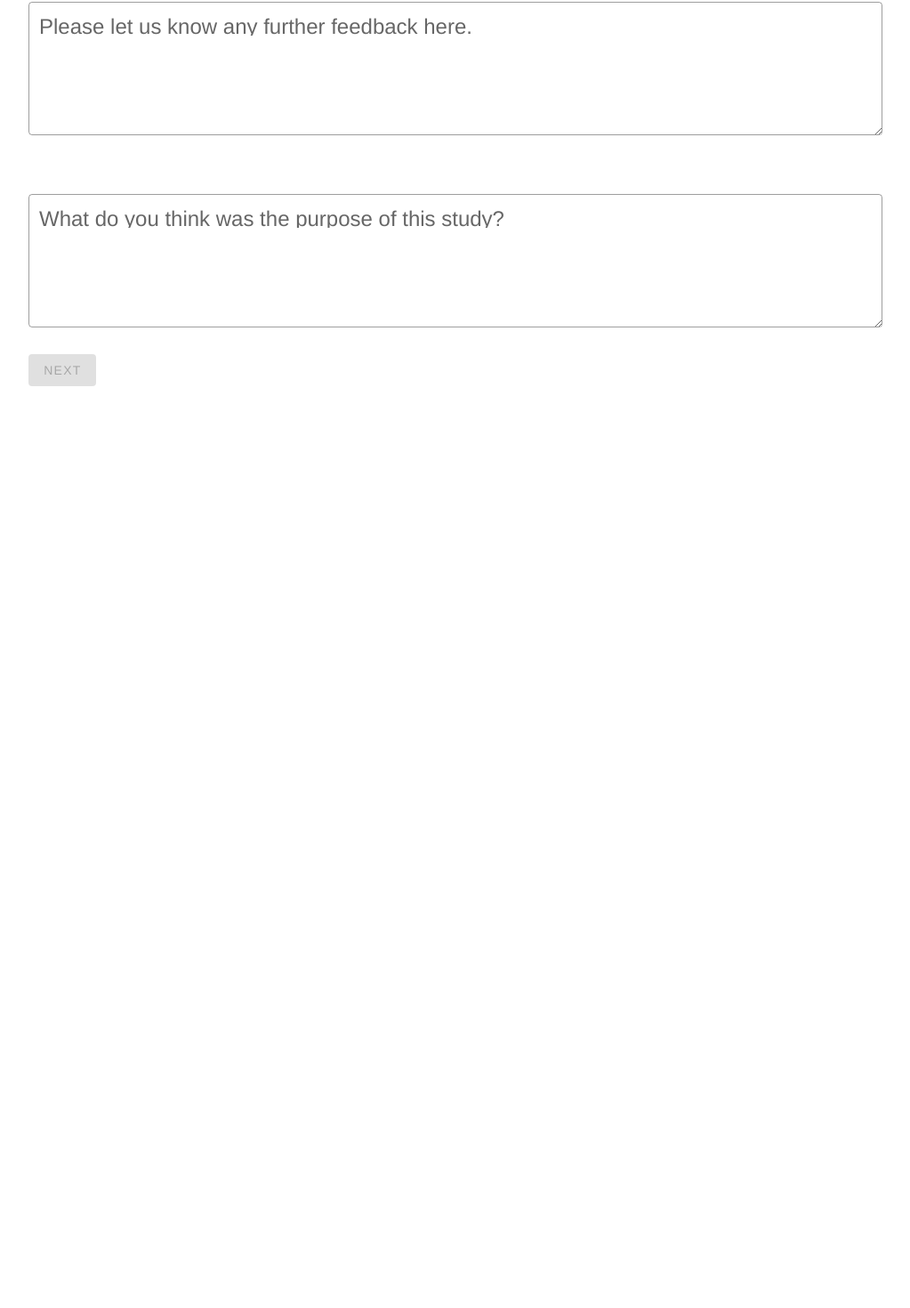
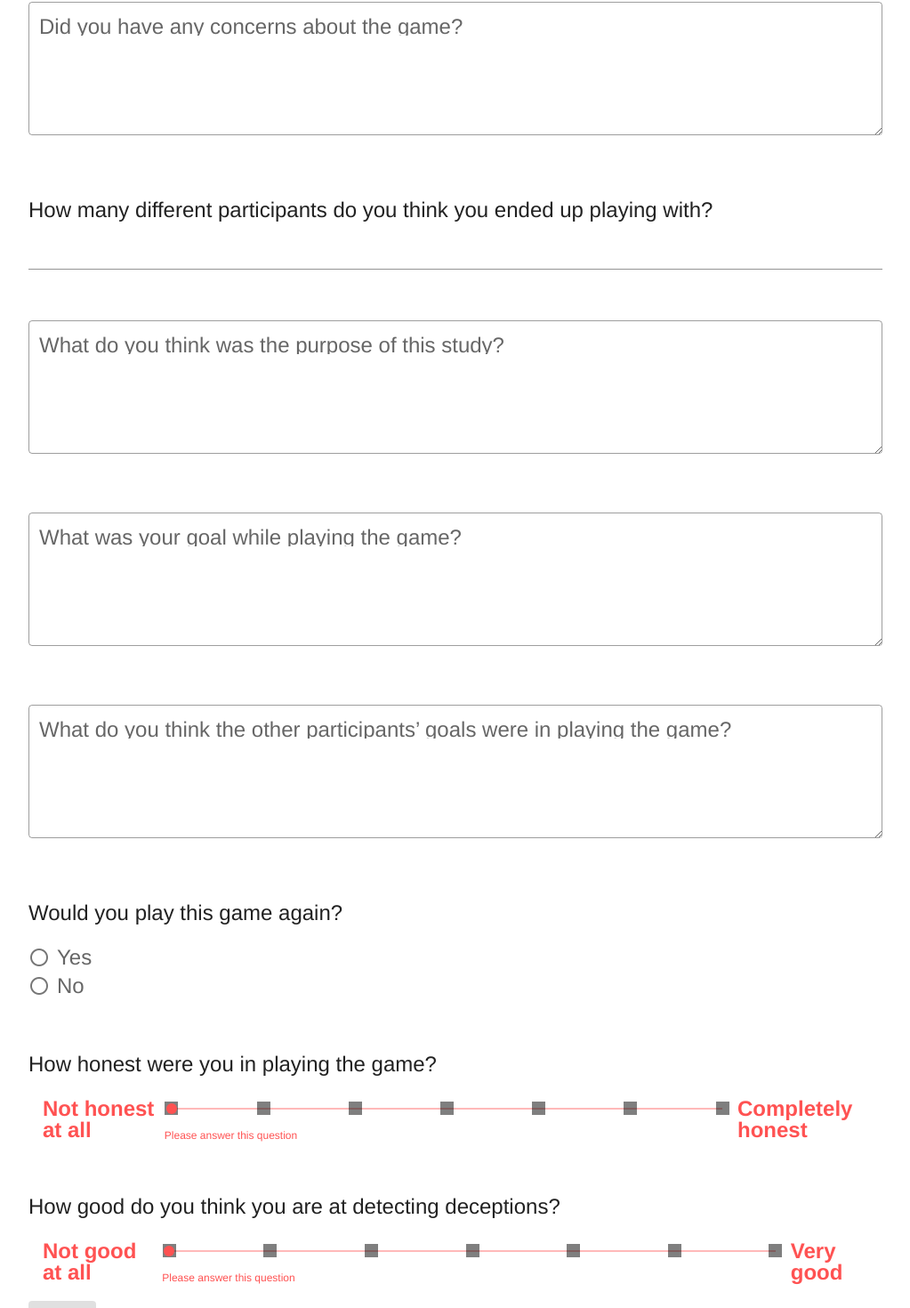
Before and after one commit to ucbtszh/cards-game, a Vue app: page /feedback in a window 1280 px wide. Shown: the part 235-1705 px from the top of the page at 89% size, without its empty margins (128-1151 px from the left). Before the commit the page ends 877 px from the top, so only its background shows below. Built offline with nearby package versions, Linux system fonts and the light colour scheme.

Commit message:
added debrief questions

```diff
--- a/src/views/Feedback.vue
+++ b/src/views/Feedback.vue
@@ -1,17 +1,16 @@
 <template>
   <div id="feedback">
     <v-form v-model="isValid">
-        To what extent did you feel you understood the task?<br>
+      To what extent did you feel you understood the task?<br />
       <v-card-text>
         <v-slider
           v-model="understoodTaskResponse"
-          :max="4"
-          @click="rated=true"
-          :rules="[rated==true || 'Please answer this question']"
+          :max="6"
+          @click="rated = true"
+          :rules="[rated == true || 'Please answer this question']"
           step="1"
           ticks="always"
-          tick-size="15"
-          required
+          tick-size="10"
           ><template v-slot:prepend>
             <h4>Not at all</h4>
           </template>
@@ -21,19 +20,103 @@
         </v-slider>
       </v-card-text>
 
-      <br>
+      <br />
       <v-textarea
-        label="Please let us know any further feedback here."
+        label="Did you have any concerns about the game?"
         outlined
-        v-model="feedback"
+        v-model="concerns"
+        :rules="[(v) => v.length >= 1 || 'Please answer this question.']"
       ></v-textarea>
-      <br>
+      <br />
+
+      How many different participants do you think you ended up playing with?<br />
+      <v-text-field
+        v-model="howMany"
+        type="number"
+        :min="0"
+        :max="100"
+        @click:append-outer="increment"
+        @click:prepend="decrement"
+        :rules="[(v) => v.length >= 1 || 'Please answer this question.']"
+        required
+      ></v-text-field>
+      <br />
+
       <v-textarea
         label="What do you think was the purpose of this study?"
         outlined
         v-model="studyPurpose"
         :rules="[(v) => v.length >= 10 || 'Please answer this question.']"
       ></v-textarea>
+      <br />
+
+      <v-textarea
+        label="What was your goal while playing the game?"
+        outlined
+        v-model="yourGoal"
+        :rules="[(v) => v.length >= 10 || 'Please answer this question.']"
+      ></v-textarea>
+      <br />
+
+
+      <v-textarea
+        label="What do you think the other participants’ goals were in playing the game?"
+        outlined
+        v-model="othersGoal"
+        :rules="[(v) => v.length >= 10 || 'Please answer this question.']"
+      ></v-textarea>
+      <br />
+
+      Would you play this game again?<br />
+      <v-radio-group
+        :rules="[(v) => !!v || 'Please answer this question.']"
+        v-model="playAgain"
+      >
+        <v-radio value="1" label="Yes"></v-radio>
+        <v-radio value="0" label="No"></v-radio>
+      </v-radio-group>
+      <br />
+
+      How honest were you in playing the game?<br />
+      <v-card-text>
+        <v-slider
+          v-model="howHonest"
+          :max="6"
+          @click="rated2 = true"
+          :rules="[rated2 == true || 'Please answer this question']"
+          step="1"
+          ticks="always"
+          tick-size="15"
+          required
+          ><template v-slot:prepend>
+            <h4>Not honest at all</h4>
+          </template>
+          <template v-slot:append>
+            <h4>Completely honest</h4>
+          </template>
+        </v-slider>
+      </v-card-text>
+      <br />
+
+      How good do you think you are at detecting deceptions?<br />
+      <v-card-text>
+        <v-slider
+          v-model="goodDetection"
+          :max="6"
+          @click="rated3 = true"
+          :rules="[rated3 == true || 'Please answer this question']"
+          step="1"
+          ticks="always"
+          tick-size="15"
+          required
+          ><template v-slot:prepend>
+            <h4>Not good at all</h4>
+          </template>
+          <template v-slot:append>
+            <h4>Very good</h4>
+          </template>
+        </v-slider>
+      </v-card-text>
 
       <v-btn
         color="primary"
@@ -50,30 +133,51 @@
 </template>
 
 <script>
-import { writeResponseData } from "../firebaseConfig"
+import { writeResponseData } from "../firebaseConfig";
 
 export default {
   data() {
     return {
       rated: false,
+      rated2: false,
+      rated3: false,
       isValid: false,
       understoodTaskResponse: "",
-      feedback: "",
       studyPurpose: "",
+      concerns: "",
+      othersGoal: "",
+      yourGoal: "",
+      goodDetection: "",
+      howHonest: "",
+      howMany: "",
+      playAgain: "",
     };
   },
   methods: {
     submit: function() {
       let response = {
         understoodTask: this.understoodTaskResponse,
-        feedback: this.feedback,
-        studyPurpose: this.studyPurpose
+        studyPurpose: this.studyPurpose,
+        concerns: this.concerns,
+        yourGoal: this.yourGoal,
+        othersGoal: this.othersGoal,
+        goodDetection: this.goodDetection,
+        howHonest: this.howHonest,
+        howMany: this.howMany,
+        playAgain: this.playAgain,
+      };
+      writeResponseData(this.$uuid, "feedback", response);
+      // console.log(response)
+    },
+    increment () {
+      this.howMany = parseInt(this.howMany,10) + 1
+    },
+    decrement () {
+      this.howMany = parseInt(this.howMany,10) - 1
     }
-      writeResponseData(this.$uuid, 'feedback', response)
   },
+  mounted() {
+    window.scrollTo(0, 0);
   },
-  mounted () {
-   window.scrollTo(0, 0)
-  }
 };
 </script>
```
Lines whose indentation alone changed are shown as unchanged.
